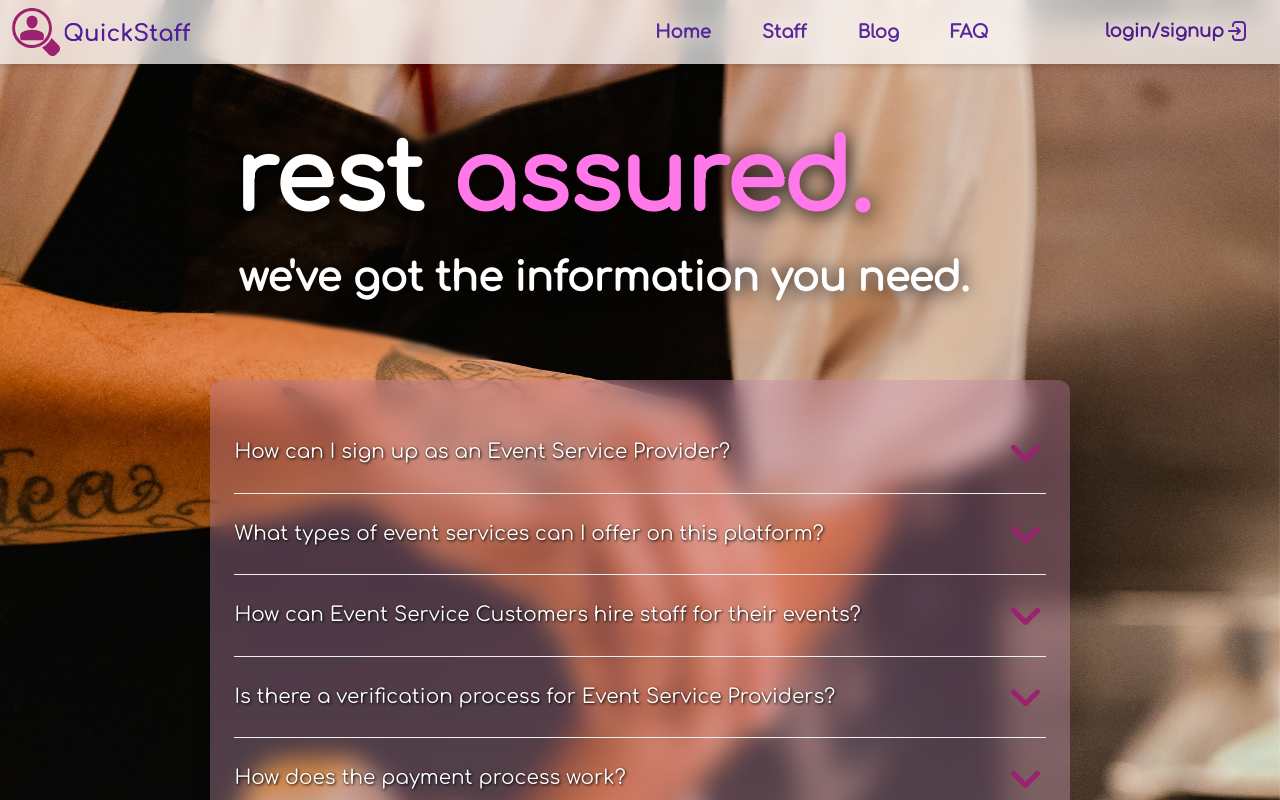
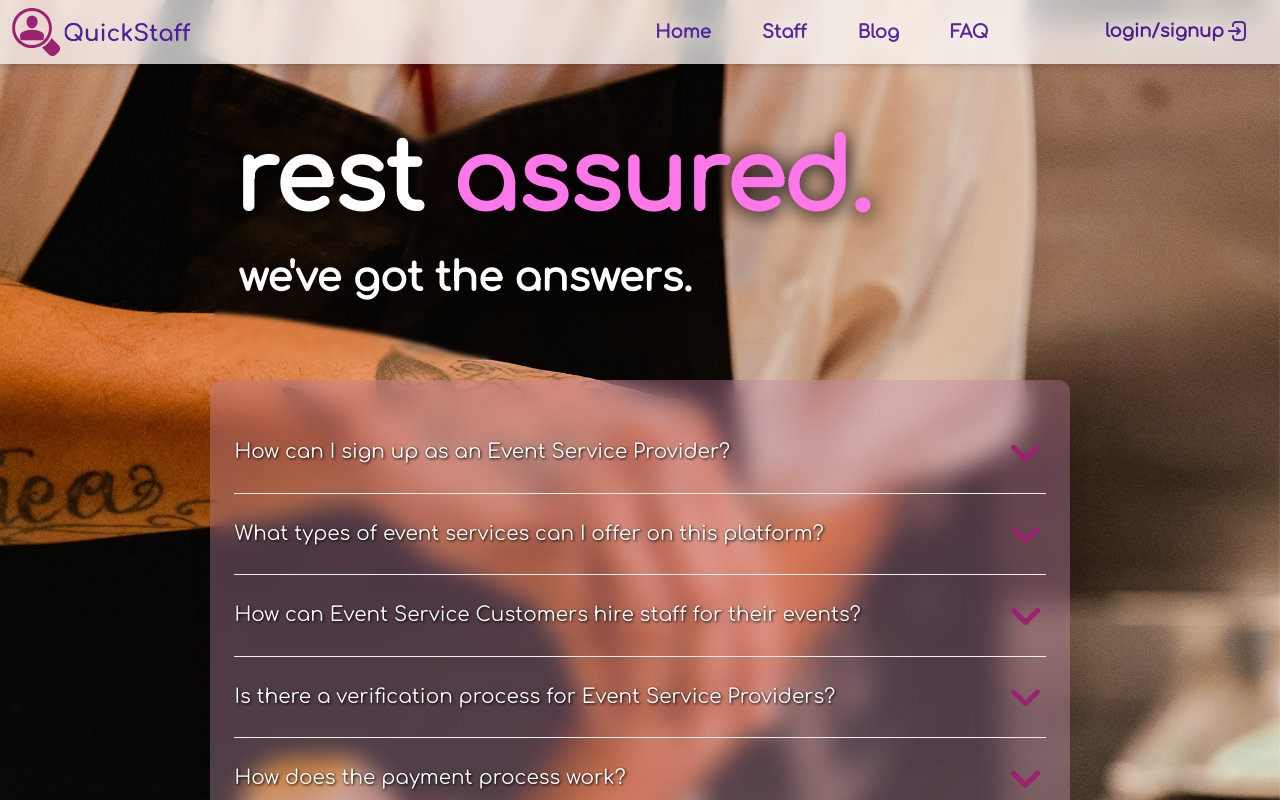
Before and after one commit to bsrblt/quickstaff, a Next.js app: page /faq in a window 1280 px wide. Shown: the top 800 px of the page. Built offline with nearby package versions, Linux system fonts and the light colour scheme.

Commit message:
initial commit

```diff
--- a/components/layout/Faq.tsx
+++ b/components/layout/Faq.tsx
@@ -84,7 +84,7 @@ const Faq = () => {
                   id="choice"
                   className="text-white lg:text-[2.5rem] md:text-3xl text-xl font-bold   backdrop-blur-[2px] m-1 mb-1 md:pb-[4rem] pb-[2.3rem] px-6 fontpop-2 antialiased"
                 >
-                  we've got the information you need.
+                  we've got the answers.
                 </h1>
               }
             />
```
